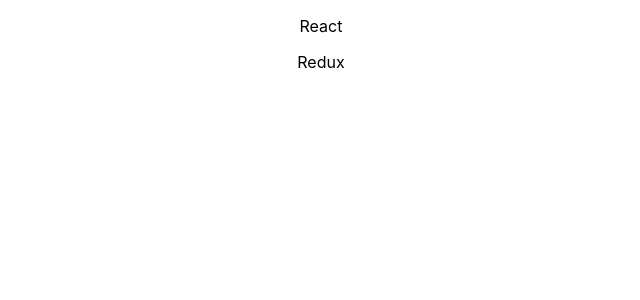
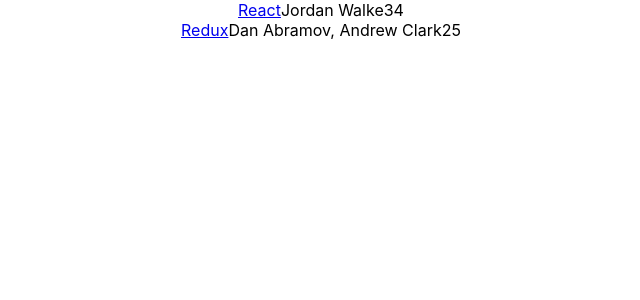
Before and after one commit to Hameet/News-app, a React (Create React App) app: page / in a window 1280 px wide. Shown: the top 300 px of the page, without its empty margins (319-959 px from the left). Built offline with nearby package versions, Linux system fonts and the light colour scheme.

Commit message:
Adding variables and functions to component

```diff
--- a/src/App.js
+++ b/src/App.js
@@ -21,10 +21,28 @@
 ]
 
 class App extends Component {
+  constructor (props) {
+    super(props)
+    this.state = {
+      list
+    }
+  }
+
   render () {
     return (
       <div className='App'>
-        {list.map(item => <p>{item.title}</p>)}
+        {this.state.list.map(item => (
+          <div key={item.objectID}>
+            <span>
+              <a href={item.url}>{item.title}</a>
+            </span>
+
+            <span>{item.author}</span>
+            <span>{item.num_comments}</span>
+            <span>{item.points}</span>
+          </div>
+        ))}
+
       </div>
     )
   }
```
